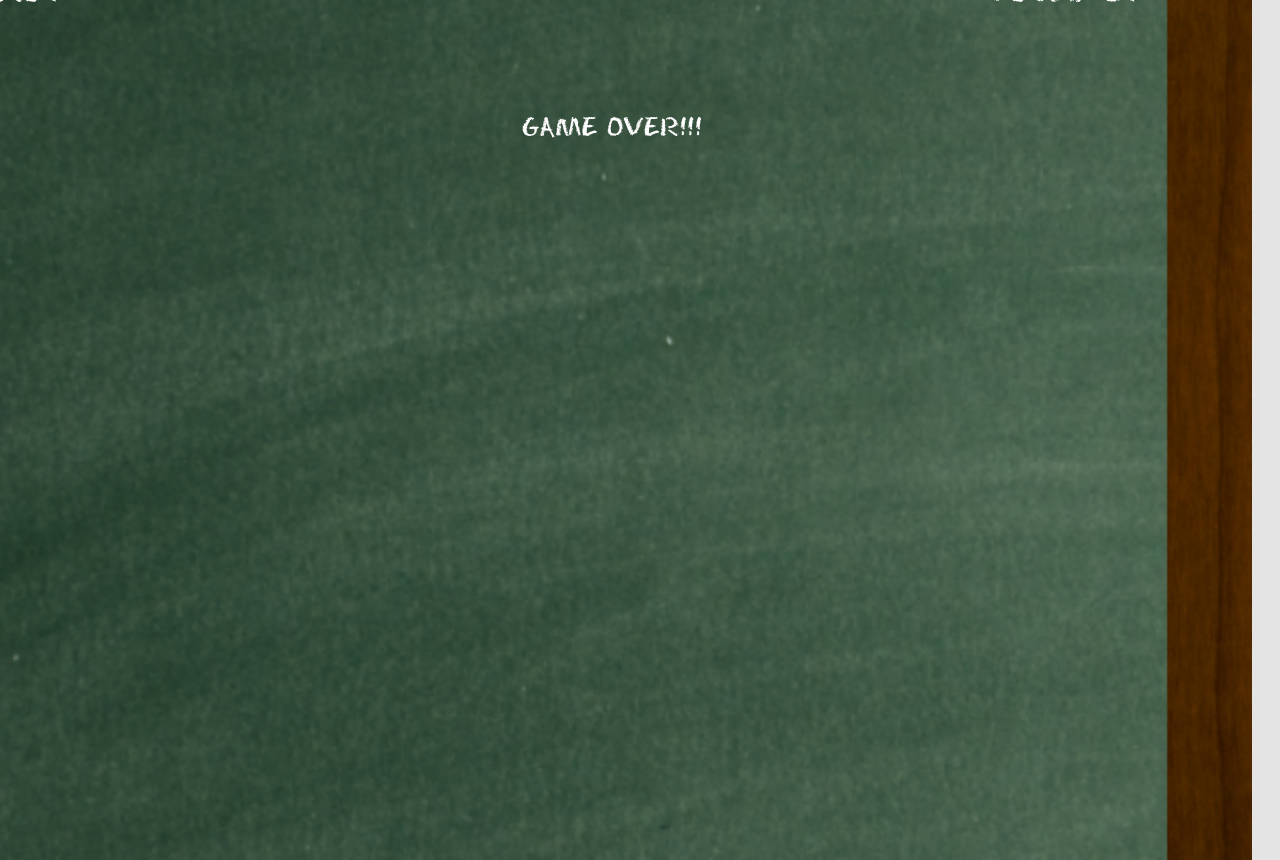
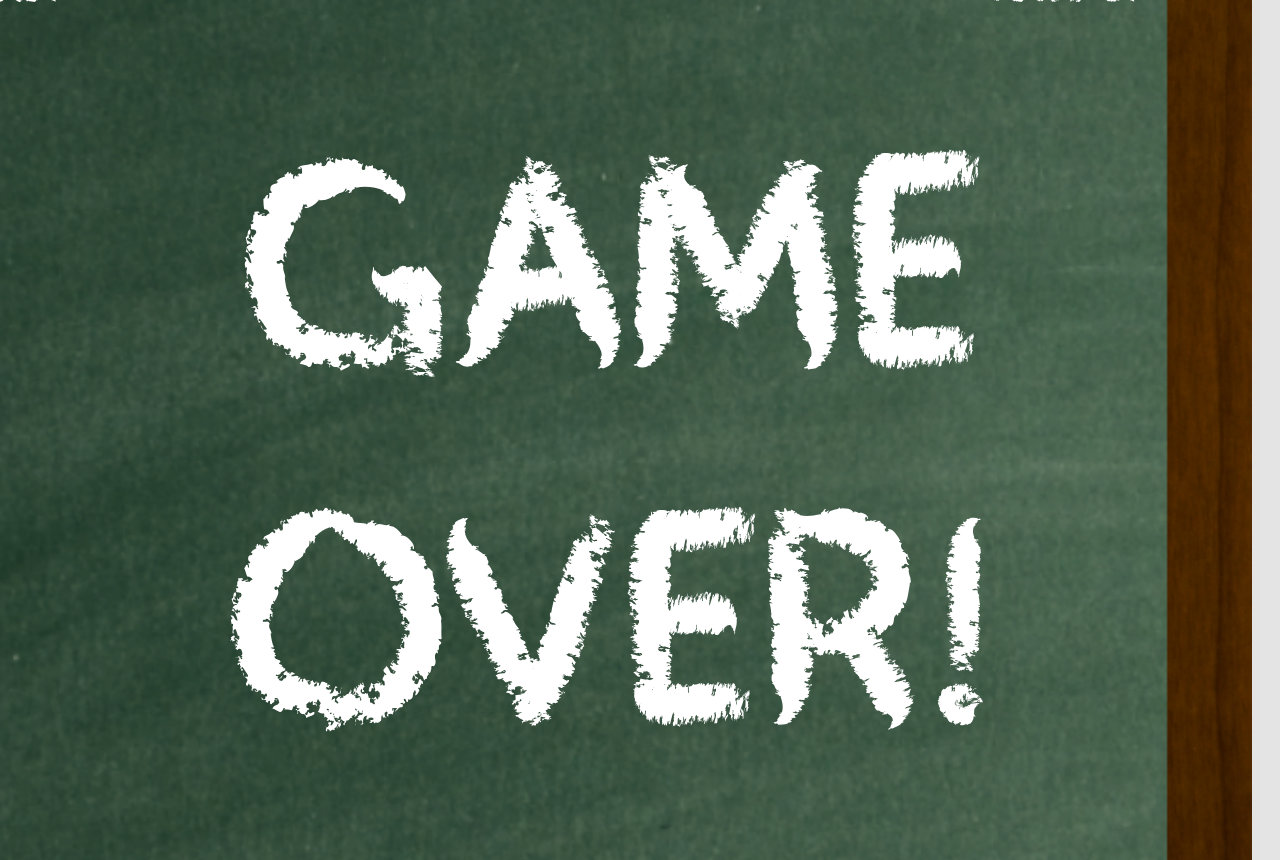
Before and after one commit to HenriqueChamizo/fat_hum_project, a plain HTML site: page www/game_over.html in a window 1280 px wide. Drawn offline with Linux system fonts and the light colour scheme.

Commit message:
change game over

```diff
--- a/www/css/index.css
+++ b/www/css/index.css
@@ -24,7 +24,7 @@
 
 @font-face {
     font-family: fonteGiz2;
-    src: url(../fonts/mr_chalk.wolff);
+    src: url(../fonts/mr_chalk.woff);
 }
 
 * {
@@ -172,8 +172,13 @@ h1 {
     -webkit-animation:fade 3000ms infinite;
 }
 
-.gis2 {
+.giz2 {
     font-family: fonteGiz2;
-    font-size: 200px;
-    margin: 400px;
 }
+
+h1.giz2 {
+    font-size:300px;
+    font-weight:normal;
+    overflow:visible;
+    padding:0px;
+}
--- a/www/game_over.html
+++ b/www/game_over.html
@@ -18,9 +18,10 @@
 			</span>
 		</div>
 		<div id="main">
-			<div class="fonteGiz2">
-				<h1>
-					Game Over!!!
+			<div class="giz2">
+				<h1 class='giz2'>
+					Game
+					Over!
 				</h1>
 			</div>
 		</div>
```
